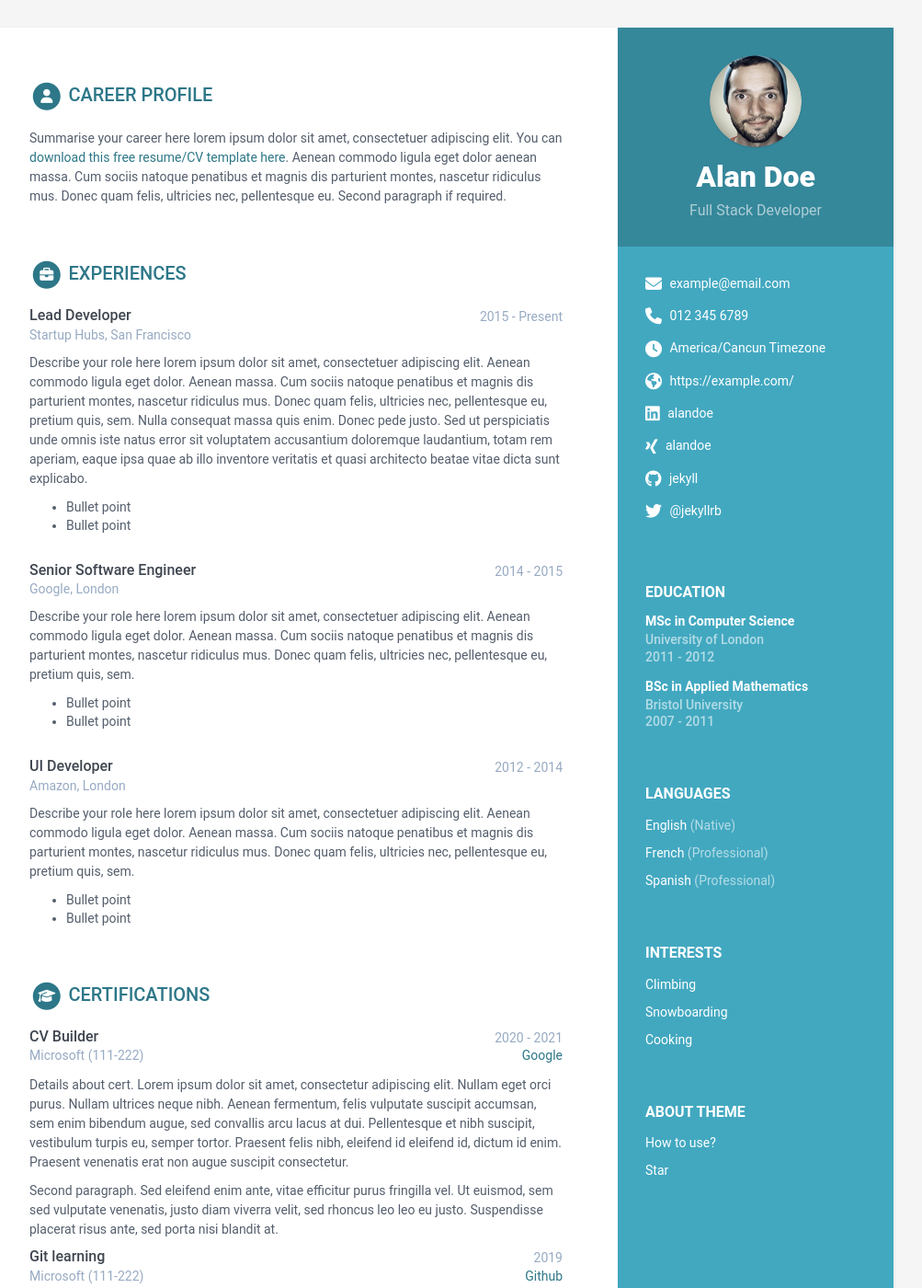
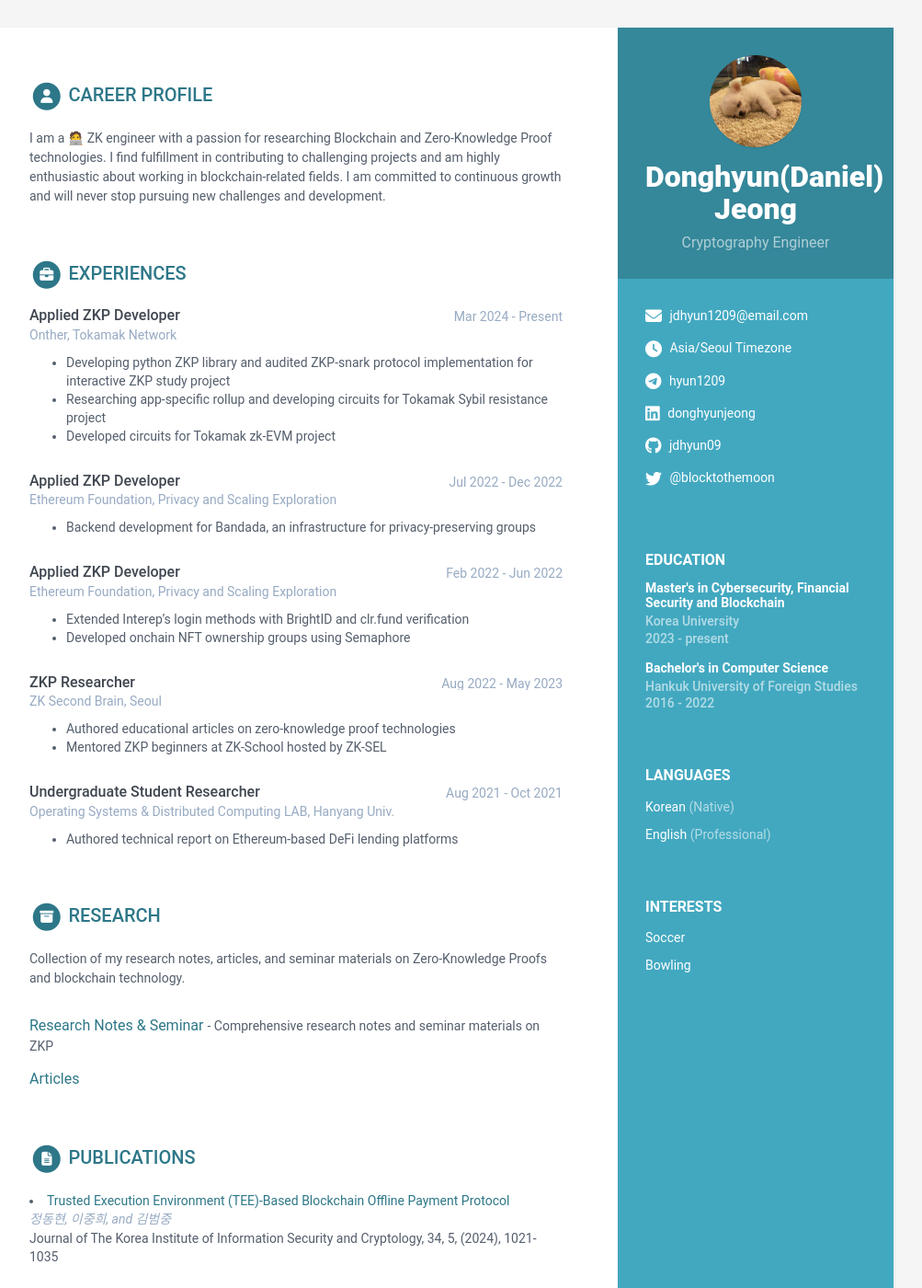
Before and after one commit to jdhyun09/jdhyun09.github.io, a Jekyll site: the page built from index.html, in a window 1280 px wide and 1400 px high. Shown: the whole window at 92% size, without its empty margins (168-1171 px from the left). Built offline with Jekyll 4.4.1, drawn with Linux system fonts in a browser that asks for light colours; some of the changed text lies outside the part shown.

Commit message:
update info

```diff
--- a/_data/data.yml
+++ b/_data/data.yml
@@ -8,23 +8,17 @@ sidebar:
     education: True # set to False if you want education in main section instead of in sidebar
 
     # Profile information
-    name: Alan Doe
-    tagline: Full Stack Developer
+    name: Donghyun(Daniel) Jeong
+    tagline: Cryptography Engineer
     avatar: profile.png  #place a 100x100 picture inside /assets/images/ folder and provide the name of the file below
 
     # Sidebar links
-    email: example@email.com
-    phone: 012 345 6789
-    timezone: America/Cancun # Enter your timezone, e.g., America/Havana, Africa/Casablanca, America/North_Dakota/Center
-    citizenship:
-    website: https://example.com/ # Include the full website URL, including "http://" or "https://".
-    linkedin: alandoe
-    xing: alandoe
-    github: jekyll
-    telegram: # add your nickname without '@' sign
-    gitlab:
-    bitbucket:
-    twitter: '@jekyllrb'
+    email: jdhyun1209@email.com
+    timezone: Asia/Seoul # Enter your timezone, e.g., America/Havana, Africa/Casablanca, America/North_Dakota/Center
+    linkedin: donghyunjeong
+    github: jdhyun09
+    telegram: hyun1209 # add your nickname without '@' sign
+    twitter: '@blocktothemoon'
     stack-overflow: # Number/Username, e.g. 123456/alandoe
     codewars:
     goodreads: # Number-Username, e.g. 123456-alandoe
@@ -36,233 +30,165 @@ sidebar:
     languages:
       title: Languages
       info:
-        - idiom: English
+        - idiom: Korean
           level: Native
 
-        - idiom: French
-          level: Professional
-
-        - idiom: Spanish
+        - idiom: English
           level: Professional
 
     interests:
       title: Interests
       info:
-        - item: Climbing
+        - item: Soccer
           link:
 
-        - item: Snowboarding
-          link:
-
-        - item: Cooking
+        - item: Bowling
           link:
 
 career-profile:
     title: Career Profile
     summary: |
-      Summarise your career here lorem ipsum dolor sit amet, consectetuer
-      adipiscing elit. You can [download this free resume/CV template here]().
-      Aenean commodo ligula eget dolor aenean massa. Cum sociis natoque
-      penatibus et magnis dis parturient montes, nascetur ridiculus mus.
-      Donec quam felis, ultricies nec, pellentesque eu.
-      Second paragraph if required.
+      I am a 🧑‍💻 ZK engineer with a passion for researching Blockchain and Zero-Knowledge Proof technologies.
+      I find fulfillment in contributing to challenging projects and am highly enthusiastic about working
+      in blockchain-related fields. I am committed to continuous growth and will never stop pursuing
+      new challenges and development.
 education:
     title: Education
     info:
-      - degree: MSc in Computer Science
-        university: University of London
-        time: 2011 - 2012
+      - degree: Master's in Cybersecurity, Financial Security and Blockchain
+        university: Korea University
+        time: 2023 - present
+      - degree: Bachelor's in Computer Science
+        university: Hankuk University of Foreign Studies
+        time: 2016 - 2022
         details: |
-          Describe your study here lorem ipsum dolor sit amet, consectetuer
-          adipiscing elit. Aenean commodo ligula eget dolor. Aenean massa. Cum
-          sociis natoque penatibus et magnis dis parturient montes, nascetur
-          ridiculus mus. Donec quam felis, ultricies nec, pellentesque eu,
-          pretium quis, sem.
-            - Bullet point
-            - Bullet point
-      - degree: BSc in Applied Mathematics
-        university: Bristol University
-        time: 2007 - 2011
-        details: |
-          Describe your study here lorem ipsum dolor sit amet, consectetuer
-          adipiscing elit. Aenean commodo ligula eget dolor. Aenean massa. Cum
-          sociis natoque penatibus et magnis dis parturient montes, nascetur
-          ridiculus mus. Donec quam felis, ultricies nec, pellentesque eu,
-          pretium quis, sem.
-            - Bullet point
-            - Bullet point
+          GPA: 4.18 / 4.5
 
 experiences:
     title: Experiences
     info:
-      - role: Lead Developer
-        time: 2015 - Present
-        company: Startup Hubs, San Francisco
+      - role: Applied ZKP Developer
+        time: Mar 2024 - Present
+        company: Onther, Tokamak Network
         details: |
-          Describe your role here lorem ipsum dolor sit amet, consectetuer
-          adipiscing elit. Aenean commodo ligula eget dolor. Aenean massa.
-          Cum sociis natoque penatibus et magnis dis parturient montes,
-          nascetur ridiculus mus. Donec quam felis, ultricies nec,
-          pellentesque eu, pretium quis, sem. Nulla consequat massa quis
-          enim. Donec pede justo. Sed ut perspiciatis unde omnis iste natus
-          error sit voluptatem accusantium doloremque laudantium, totam rem
-          aperiam, eaque ipsa quae ab illo inventore veritatis et quasi
-          architecto beatae vitae dicta sunt explicabo.
-            - Bullet point
-            - Bullet point
-      - role: Senior Software Engineer
-        time: 2014 - 2015
-        company: Google, London
+          - Developing python ZKP library and audited ZKP-snark protocol implementation for interactive ZKP study project
+          - Researching app-specific rollup and developing circuits for Tokamak Sybil resistance project
+          - Developed circuits for Tokamak zk-EVM project
+
+      - role: Applied ZKP Developer
+        time: Jul 2022 - Dec 2022
+        company: Ethereum Foundation, Privacy and Scaling Exploration
         details: |
-          Describe your role here lorem ipsum dolor sit amet, consectetuer
-          adipiscing elit. Aenean commodo ligula eget dolor. Aenean massa.
-          Cum sociis natoque penatibus et magnis dis parturient montes,
-          nascetur ridiculus mus. Donec quam felis, ultricies nec,
-          pellentesque eu, pretium quis, sem.
-            - Bullet point
-            - Bullet point
-      - role: UI Developer
-        time: 2012 - 2014
-        company: Amazon, London
+          - Backend development for Bandada, an infrastructure for privacy-preserving groups
+
+      - role: Applied ZKP Developer
+        time: Feb 2022 - Jun 2022
+        company: Ethereum Foundation, Privacy and Scaling Exploration
         details: |
-          Describe your role here lorem ipsum dolor sit amet, consectetuer
-          adipiscing elit. Aenean commodo ligula eget dolor. Aenean massa.
-          Cum sociis natoque penatibus et magnis dis parturient montes,
-          nascetur ridiculus mus. Donec quam felis, ultricies nec,
-          pellentesque eu, pretium quis, sem.
-            - Bullet point
-            - Bullet point
+          - Extended Interep's login methods with BrightID and clr.fund verification
+          - Developed onchain NFT ownership groups using Semaphore
 
-certifications:
-      title: Certifications
-      list:
-        - name: CV Builder
-          start: 2020
-          end: 2021
-          organization: Microsoft
-          credentialid: 111-222
-          credentialurl: www.google.com
-          credentialname: Google
-          details: |
-            Details about cert. Lorem ipsum dolor sit amet, consectetur
-            adipiscing elit.
-            Nullam eget orci purus. Nullam ultrices neque nibh.
-            Aenean fermentum, felis vulputate suscipit accumsan,
-            sem enim bibendum augue, sed convallis arcu lacus at dui.
-            Pellentesque et nibh suscipit, vestibulum turpis eu, semper tortor.
-            Praesent felis nibh, eleifend id eleifend id, dictum id enim.
-            Praesent venenatis erat non augue suscipit consectetur.
+      - role: ZKP Researcher
+        time: Aug 2022 - May 2023
+        company: ZK Second Brain, Seoul
+        details: |
+          - Authored educational articles on zero-knowledge proof technologies
+          - Mentored ZKP beginners at ZK-School hosted by ZK-SEL
 
-            Second paragraph. Sed eleifend enim ante, vitae efficitur purus
-            fringilla vel. Ut euismod, sem sed vulputate venenatis,
-            justo diam viverra velit, sed rhoncus leo leo eu justo.
-            Suspendisse placerat risus ante, sed porta nisi blandit at.
-        - name: Git learning
-          start: 2019
-          end:
-          organization: Microsoft
-          credentialid: 111-222
-          credentialurl: www.github.com
-          credentialname: Github
-          details: |
-            Older certification. Lorem ipsum dolor sit amet, consectetur
-            adipiscing elit.
-            Nullam eget orci purus. Nullam ultrices neque nibh.
-            Aenean fermentum, felis vulputate suscipit accumsan,
-            sem enim bibendum augue, sed convallis arcu lacus at dui.
-            Pellentesque et nibh suscipit, vestibulum turpis eu, semper tortor.
-            Praesent felis nibh, eleifend id eleifend id, dictum id enim.
-            Praesent venenatis erat non augue suscipit consectetur.
-
-projects:
-    title: Projects
-    intro: >
-      You can list your side projects in this
-      section. Lorem ipsum dolor sit amet, consectetur adipiscing elit.
-      Vestibulum et ligula in nunc bibendum fringilla a eu lectus.
-    assignments:
-      - title: Velocity
-        link: "#hook"
-        tagline: "A responsive website template designed to help startups promote, market and sell their products."
-
-      - title: DevStudio
-        link: "#"
-        tagline: "A responsive website template designed to help web developers/designers market their services."
-
-      - title: Tempo
-        link: "#"
-        tagline: "A responsive website template designed to help startups promote their products or services and to attract users &amp; investors"
-
-      - title: Atom
-        link: "#"
-        tagline: "A comprehensive website template solution for startups/developers to market their mobile apps."
-
-      - title: Delta
-        link: "#"
-        tagline: "A responsive Bootstrap one page theme designed to help app developers promote their mobile apps"
-
-oss:
-    title: OSS Contributions
-    intro: >
-      You can list your open source software contributions in this
-      section. Lorem ipsum dolor sit amet, consectetur adipiscing elit.
-      Vestibulum et ligula in nunc bibendum fringilla a eu lectus.
-    contributions:
-      - title: Tempo
-        link: "#"
-        tagline: "A responsive website template designed to help startups promote their products or services and to attract users &amp; investors"
-
-      - title: Atom
-        link: "#"
-        tagline: "A comprehensive website template solution for startups/developers to market their mobile apps."
-
-      - title: Delta
-        link: "#"
-        tagline: "A responsive Bootstrap one page theme designed to help app developers promote their mobile apps"
+      - role: Undergraduate Student Researcher
+        time: Aug 2021 - Oct 2021
+        company: Operating Systems & Distributed Computing LAB, Hanyang Univ.
+        details: |
+          - Authored technical report on Ethereum-based DeFi lending platforms
 
 publications:
     title: Publications
-    intro: |
-      You can list your publications in this section. Lorem ipsum dolor sit
-      amet, consectetur adipiscing elit. Vestibulum et ligula in nunc
-      bibendum fringilla a eu lectus.
     papers:
-      - title: The Art of Computer Programming
-        link: "#"
-        authors: Donald E. Knuth
-        conference: Addison-Wesley, 1968
+      - title: "Trusted Execution Environment (TEE)-Based Blockchain Offline Payment Protocol"
+        link: "https://public.thinkonweb.com/journals/jkiisc/digital-library/101377"
+        authors: 정동현, 이중희, and 김범중
+        conference: "Journal of The Korea Institute of Information Security and Cryptology, 34, 5, (2024), 1021-1035"
 
-      - title: "Genetic Programming III: Darwinian Invention &amp; Problem Solving"
-        link: "#"
-        authors: Koza, J.R., Andre, D., Bennett, F.H., Keane, M.A.
-        conference: "Morgan Kaufmann Publishers Inc., San Francisco, CA, USA, 1st edn. (1999)"
+projects:
+    title: Research
+    intro: >
+      Collection of my research notes, articles, and seminar materials on Zero-Knowledge Proofs and blockchain technology.
+    assignments:
+      - title: Research Notes & Seminar
+        link: "https://www.notion.so/Donghyun-Daniel-Jeong-12b22472b49180cc834fc52dde87db42?pvs=4#12c22472b491806896a0fcf0de4688d3"
+        tagline: "Comprehensive research notes and seminar materials on ZKP"
 
-      - title: A syntax directed compiler for Algol 60
-        link: "#"
-        authors: Edgar T. Irons
-        conference: "Comm. ACM 4 (1961), 51–55"
+      - title: Articles
+        link: "https://medium.com/@jdhyun1209"
 
-skills:
-    title: Skills &amp; Proficiency
+# projects:
+#     title: Projects
+#     intro: >
+#       You can list your side projects in this
+#       section. Lorem ipsum dolor sit amet, consectetur adipiscing elit.
+#       Vestibulum et ligula in nunc bibendum fringilla a eu lectus.
+#     assignments:
+#       - title: Velocity
+#         link: "#hook"
+#         tagline: "A responsive website template designed to help startups promote, market and sell their products."
 
-    toolset:
-      - name: Python & Django
-        level: 98%
+#       - title: DevStudio
+#         link: "#"
+#         tagline: "A responsive website template designed to help web developers/designers market their services."
 
-      - name: Javascript & jQuery
-        level: 98%
+#       - title: Tempo
+#         link: "#"
+#         tagline: "A responsive website template designed to help startups promote their products or services and to attract users &amp; investors"
 
-      - name: Angular
-        level: 98%
+#       - title: Atom
+#         link: "#"
+#         tagline: "A comprehensive website template solution for startups/developers to market their mobile apps."
 
-      - name: HTML5 & CSS
-        level: 95%
+#       - title: Delta
+#         link: "#"
+#         tagline: "A responsive Bootstrap one page theme designed to help app developers promote their mobile apps"
 
-      - name: Ruby on Rails
-        level: 85%
+# oss:
+#     title: OSS Contributions
+#     intro: >
+#       You can list your open source software contributions in this
+#       section. Lorem ipsum dolor sit amet, consectetur adipiscing elit.
+#       Vestibulum et ligula in nunc bibendum fringilla a eu lectus.
+#     contributions:
+#       - title: Tempo
+#         link: "#"
+#         tagline: "A responsive website template designed to help startups promote their products or services and to attract users &amp; investors"
 
-      - name: Sketch & Photoshop
-        level: 60%
+#       - title: Atom
+#         link: "#"
+#         tagline: "A comprehensive website template solution for startups/developers to market their mobile apps."
+
+#       - title: Delta
+#         link: "#"
+#         tagline: "A responsive Bootstrap one page theme designed to help app developers promote their mobile apps"
+
+
+# skills:
+#     title: Skills &amp; Proficiency
+
+#     toolset:
+#       - name: Python & Django
+#         level: 98%
+
+#       - name: Javascript & jQuery
+#         level: 98%
+
+#       - name: Angular
+#         level: 98%
+
+#       - name: HTML5 & CSS
+#         level: 95%
+
+#       - name: Ruby on Rails
+#         level: 85%
+
+#       - name: Sketch & Photoshop
+#         level: 60%
 
 footer: >
     Designed with <i class="fas fa-heart"></i> by <a href="http://themes.3rdwavemedia.com" target="_blank" rel="nofollow">Xiaoying Riley</a>
--- a/_includes/about.html
+++ b/_includes/about.html
@@ -1,4 +1,4 @@
-<div class="remove-container container-block">
+<!-- <div class="remove-container container-block">
   <h2 class="container-block-title">
     About Theme
   </h2>
--- a/_includes/contact.html
+++ b/_includes/contact.html
@@ -39,7 +39,7 @@
 
     {% if sidebar.linkedin %}
     <li class="linkedin"><i class="fab fa-linkedin"></i>
-      <a href="https://linkedin.com/in/{{ sidebar.linkedin }}" target="_blank">{{ sidebar.linkedin }}</a>
+      <a href="https://linkedin.com/in/donghyun-jeong-3a97bb21b/" target="_blank">{{ sidebar.linkedin }}</a>
     </li>
     {% endif %}
 
```
Also changed, not shown: other parts of _includes/about.html (+1 -1 lines), assets/images/profile.png.
